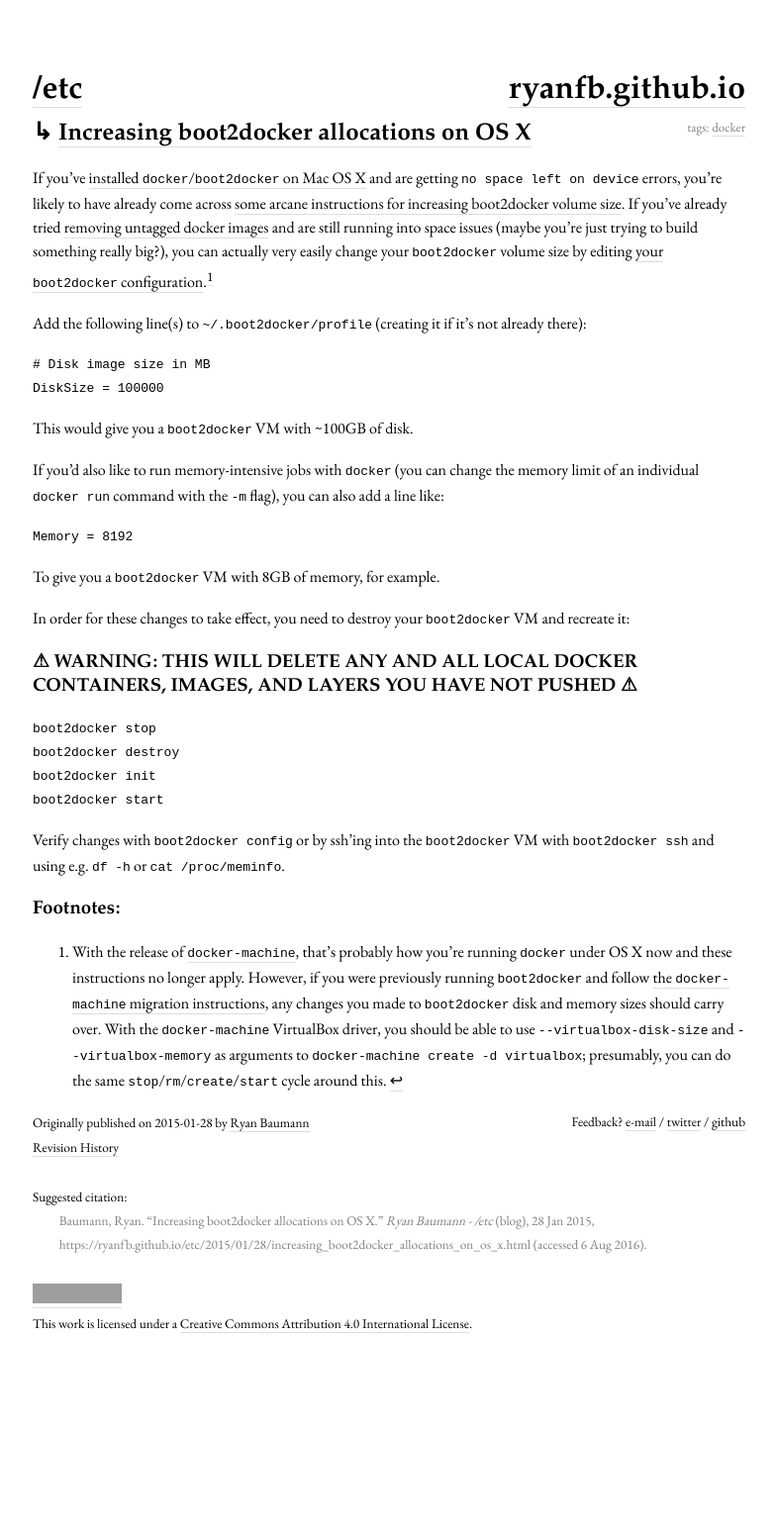
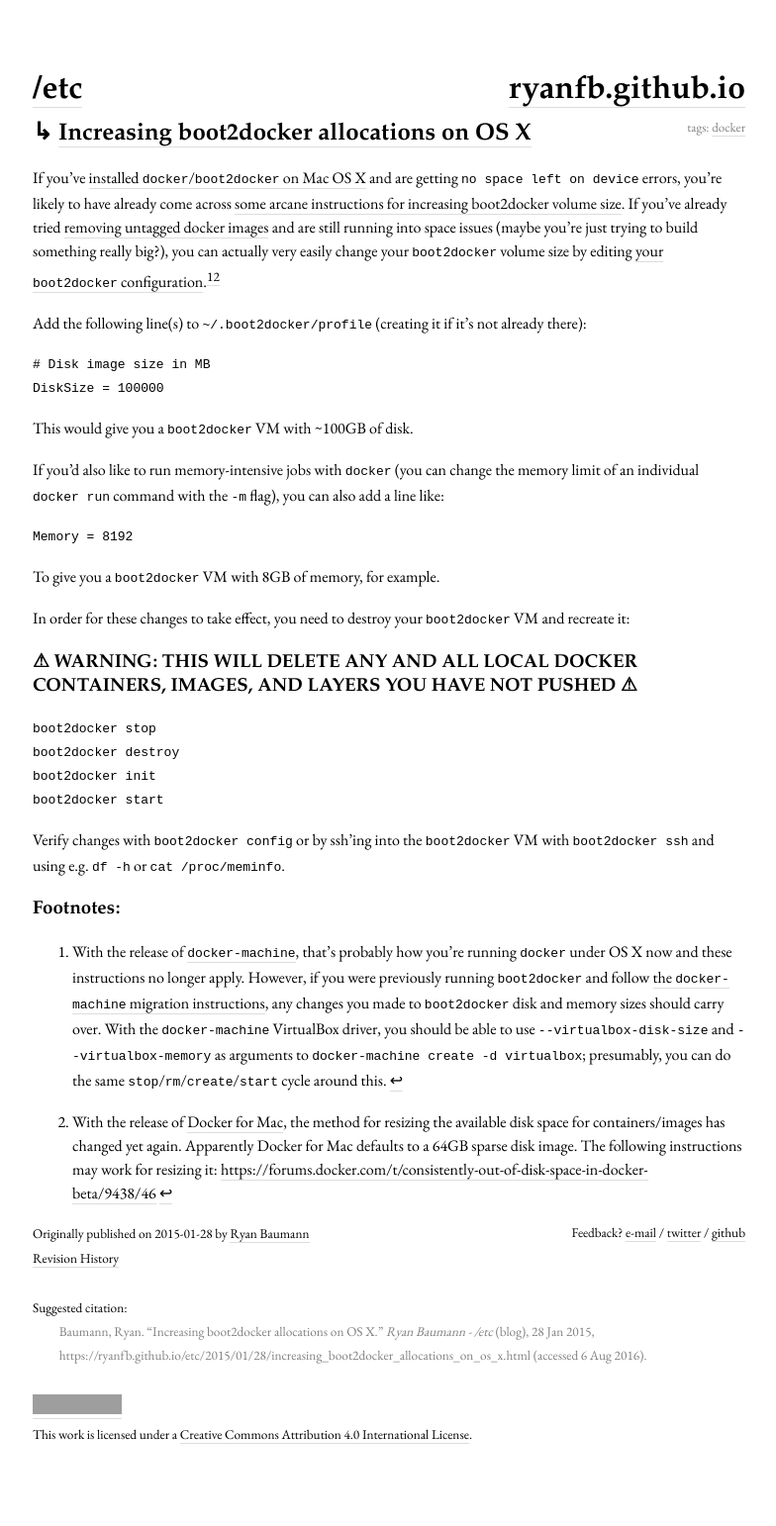
Before and after one commit to ryanfb/etc, a Jekyll site: the page built from _posts/2015-01-28-increasing_boot2docker_allocations_on_os_x.md, in a window 1280 px wide. Shown: the whole page at 99% size, without its empty margins (247-1031 px from the left). Built offline with Jekyll 4.4.1, drawn with Linux system fonts in a browser that asks for light colours; nearby versions of some CDN libraries; before the commit the page ends 1430 px from its top, so only the background shows below that; some of the changed lines change nothing that is shown; grey boxes are pictures that could not be loaded.

Commit message:
Add Docker for Mac note

```diff
--- a/_posts/2015-01-28-increasing_boot2docker_allocations_on_os_x.md
+++ b/_posts/2015-01-28-increasing_boot2docker_allocations_on_os_x.md
@@ -4,7 +4,7 @@
 - docker
 ---
 
-If you've [installed `docker`/`boot2docker` on Mac OS X](http://penandpants.com/2014/03/09/docker-via-homebrew/) and are getting `no space left on device` errors, you're likely to have already come across [some arcane instructions for increasing boot2docker volume size](https://docs.docker.com/articles/b2d_volume_resize/). If you've already tried [removing untagged docker images](http://jimhoskins.com/2013/07/27/remove-untagged-docker-images.html) and are still running into space issues (maybe you're just trying to build something really big?), you can actually very easily change your `boot2docker` volume size by editing [your `boot2docker` configuration](https://github.com/boot2docker/boot2docker-cli#configuration).[^docker-machine]
+If you've [installed `docker`/`boot2docker` on Mac OS X](http://penandpants.com/2014/03/09/docker-via-homebrew/) and are getting `no space left on device` errors, you're likely to have already come across [some arcane instructions for increasing boot2docker volume size](https://docs.docker.com/articles/b2d_volume_resize/). If you've already tried [removing untagged docker images](http://jimhoskins.com/2013/07/27/remove-untagged-docker-images.html) and are still running into space issues (maybe you're just trying to build something really big?), you can actually very easily change your `boot2docker` volume size by editing [your `boot2docker` configuration](https://github.com/boot2docker/boot2docker-cli#configuration).[^docker-machine][^docker-mac]
 
 Add the following line(s) to `~/.boot2docker/profile` (creating it if it's not already there):
 
@@ -33,3 +33,4 @@
 ### Footnotes:
 
 [^docker-machine]: With the release of [`docker-machine`](https://docs.docker.com/machine/), that's probably how you're running `docker` under OS X now and these instructions no longer apply. However, if you were previously running `boot2docker` and follow [the `docker-machine` migration instructions](https://docs.docker.com/machine/migrate-to-machine/), any changes you made to `boot2docker` disk and memory sizes should carry over. With the `docker-machine` VirtualBox driver, you should be able to use `--virtualbox-disk-size` and `--virtualbox-memory` as arguments to `docker-machine create -d virtualbox`; presumably, you can do the same `stop`/`rm`/`create`/`start` cycle around this.
+[^docker-mac]: With the release of [Docker for Mac](https://docs.docker.com/engine/installation/mac/#/docker-for-mac), the method for resizing the available disk space for containers/images has changed yet again. Apparently Docker for Mac defaults to a 64GB sparse disk image. The following instructions may work for resizing it: <https://forums.docker.com/t/consistently-out-of-disk-space-in-docker-beta/9438/46>
```
